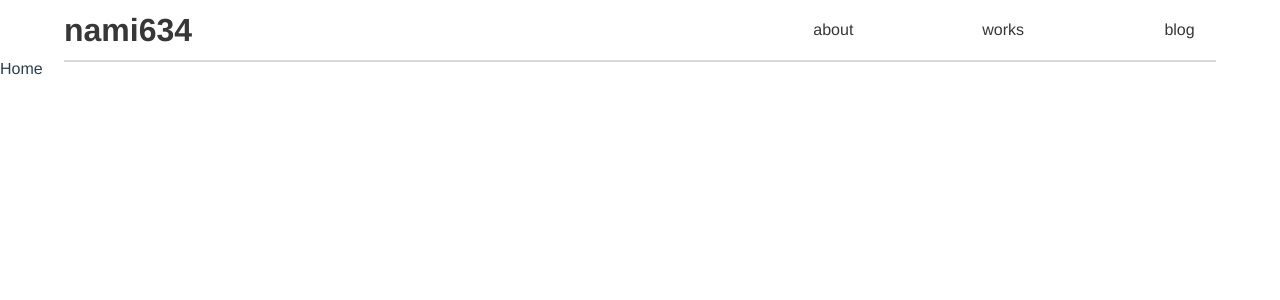
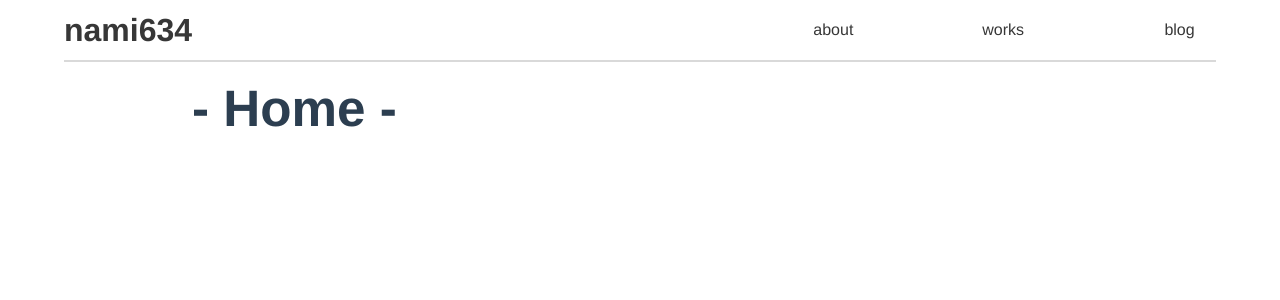
Before and after one commit to 73-ch/nami_portfolio, a Vue app: page /about in a window 1280 px wide. Shown: the top 300 px of the page. Built offline with nearby package versions, Linux system fonts and the light colour scheme.

Commit message:
BlogとWorksに共通cssを適用

```diff
--- a/src/components/Home.vue
+++ b/src/components/Home.vue
@@ -1,5 +1,7 @@
 <template>
-  <p>Home</p>
+  <div class="wrapper">
+    <h1 class="component-title">- Home -</h1>
+  </div>
 </template>
 
 <script>
```
